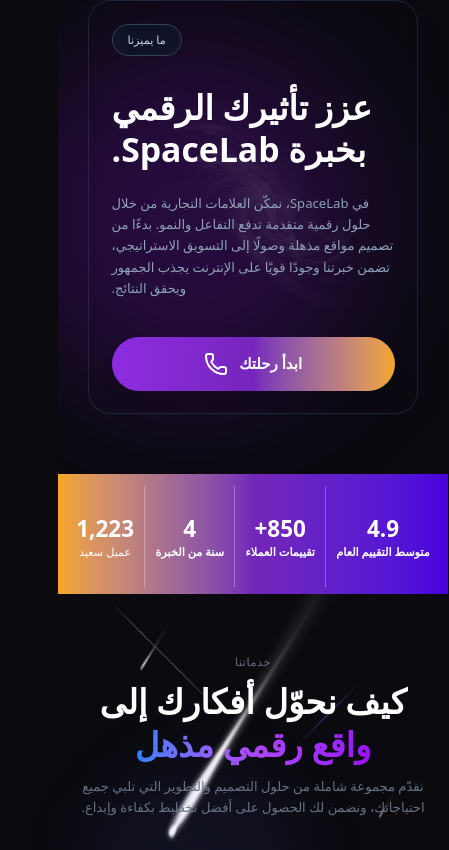
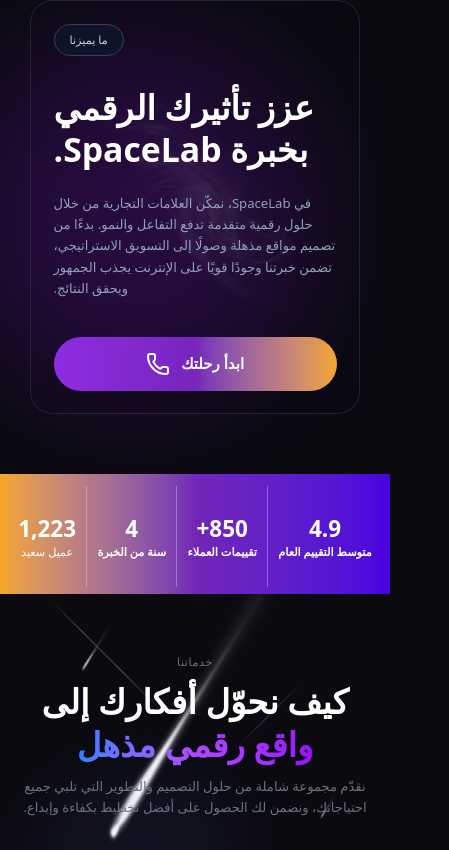
Before and after one commit to hamdymohamedak/SpaceLab, a React (Vite) app: page / in a window 390 px wide. Shown: the part 1992-2842 px from the top of the page, 449 px wide, since content can reach past the window. Built offline with nearby package versions, Linux system fonts and the light colour scheme.

Commit message:
fix(WhiteSpace)at small screens

```diff
--- a/src/App.jsx
+++ b/src/App.jsx
@@ -13,9 +13,8 @@
   return (
     <>
       <Header />
-      <section dir={language === "ar" ? "rtl" : "ltr"}>
         <Hero />
-      </section>
+
     </>
   );
 }
--- a/src/Components/Portfolio/Portfolio.jsx
+++ b/src/Components/Portfolio/Portfolio.jsx
@@ -1,152 +1,243 @@
-import React, { useEffect } from "react";
-import { ArrowRight } from "lucide-react";
-import { Swiper, SwiperSlide } from "swiper/react";
-import { Pagination } from "swiper/modules";
+import {
+    TrendingUp,
+    Search,
+    Users,
+    ShoppingCart,
+    PenTool,
+    Settings,
+} from 'lucide-react';
 
-import "swiper/css";
-import "swiper/css/pagination";
+import { Swiper, SwiperSlide } from 'swiper/react';
+import { Pagination } from 'swiper/modules';
+import 'swiper/css';
+import 'swiper/css/pagination';
 
-import MobileImage from "../../assets/Portfolio/MobileImage.jpg";
-import Draw from "../../assets/Portfolio/Draw.jpg";
-import Analysis from "../../assets/Portfolio/Analysis.jpg";
-import DesktopScreen from "../../assets/Portfolio/DeskTopScreen.jpg";
-import Light from "../../assets/Portfolio/Light.png";
-import { useTranslation } from "react-i18next";
+import starsBg from '../../assets/Services/Element.png';
+import BlueBlur from '../../assets/Services/Container.png';
+import SearchEngineCardBG from '../../assets/Services/Group 5.png';
+import MarketBg from "../../assets/Services/Market.png";
+import SocialMedia from "../../assets/Services/SocialMedia.png";
+import Ecommarce from "../../assets/Services/ECommerce.png";
+import DesginBg from "../../assets/Services/Desgin.png";
+import MangementBg from "../../assets/Services/Mangement.png";
 
-export default function Portfolio() {
-    const images = [MobileImage, Draw, Analysis, DesktopScreen];
+import { useTranslation } from 'react-i18next';
+import { useEffect } from 'react';
+
+export default function Services() {
     const { t, i18n } = useTranslation();
-
 
     useEffect(() => {
         document.documentElement.setAttribute('dir', i18n.language === 'ar' ? 'rtl' : 'ltr');
+        document.documentElement.setAttribute('lang', i18n.language);
     }, [i18n.language]);
 
+    const servicesData = [
+        {
+            title: t('cards.marketing.title'),
+            description: t('cards.marketing.description'),
+            icon: TrendingUp,
+            bgStyle: 'bg-gradient-to-br from-[#8B5CF6] to-[#A855F7]',
+            buttonText: t('cards.marketing.button'),
+            buttonLink: '#',
+            backgroundImage: MarketBg,
+            backgroundImageStyle: {
+                position: 'absolute',
+                inset: 0,
+                width: '100%',
+                height: '100%',
+                objectFit: 'cover',
+                opacity: 0.5,
+            },
+        },
+        {
+            title: t('cards.seo.title'),
+            description: t('cards.seo.description'),
+            icon: Search,
+            bgStyle: 'bg-gradient-to-br from-[#141116] to-[#4A5A7A]',
+            buttonText: t('cards.seo.button'),
+            buttonLink: '#',
+            backgroundImage: SearchEngineCardBG,
+            backgroundImageStyle: {
+                position: 'absolute',
+                right: i18n.language === 'ar' ? 'unset' : 0,
+                left: i18n.language === 'ar' ? 0 : 'unset',
+                bottom: 0,
+                width: '128px',
+                opacity: 0.5,
+            },
+        },
+        {
+            title: t('cards.socialMedia.title'),
+            description: t('cards.socialMedia.description'),
+            icon: Users,
+            bgStyle: 'bg-gradient-to-br from-[#141116] to-[#374151]',
+            buttonText: t('cards.socialMedia.button'),
+            buttonLink: '#',
+            backgroundImage: SocialMedia,
+            backgroundImageStyle: {
+                position: 'absolute',
+                inset: 0,
+                width: '100%',
+                height: '100%',
+                objectFit: 'cover',
+                opacity: 0.5,
+            },
+        },
+        {
+            title: t('cards.ecommerce.title'),
+            description: t('cards.ecommerce.description'),
+            icon: ShoppingCart,
+            bgStyle: 'bg-gradient-to-br from-[#6366F1] to-[#818CF8]',
+            buttonText: t('cards.ecommerce.button'),
+            buttonLink: '#',
+            backgroundImage: Ecommarce,
+            backgroundImageStyle: {
+                position: 'absolute',
+                left: i18n.language === 'ar' ? 'unset' : 0,
+                right: i18n.language === 'ar' ? 0 : 'unset',
+                top: 0,
+                width: '192px',
+                opacity: 0.5,
+            },
+        },
+        {
+            title: t('cards.graphicDesign.title'),
+            description: t('cards.graphicDesign.description'),
+            icon: PenTool,
+            bgStyle: 'bg-gradient-to-br from-[#8B5CF6] to-[#A855F7]',
+            buttonText: t('cards.graphicDesign.button'),
+            buttonLink: '#',
+            backgroundImage: DesginBg,
+            backgroundImageStyle: {
+                position: 'absolute',
+                right: i18n.language === 'ar' ? 'unset' : 0,
+                left: i18n.language === 'ar' ? 0 : 'unset',
+                bottom: 0,
+                width: '160px',
+                opacity: 0.5,
+            },
+        },
+        {
+            title: t('cards.managementSystems.title'),
+            description: t('cards.managementSystems.description'),
+            icon: Settings,
+            bgStyle: 'bg-gradient-to-br from-[#141116] to-[#4A5A7A]',
+            buttonText: t('cards.managementSystems.button'),
+            buttonLink: '#',
+            backgroundImage: MangementBg,
+            backgroundImageStyle: {
+                position: 'absolute',
+                inset: 0,
+                width: '100%',
+                height: '100%',
+                objectFit: 'cover',
+                opacity: 0.5,
+            },
+        },
+    ];
+
     return (
-        <section className="relative bg-[#0A0A0F] text-white py-16 px-4 overflow-hidden" dir={i18n.language === 'ar' ? 'rtl' : 'ltr'}>
-            <div className="relative max-w-6xl mx-auto">
-                <img
-                    style={{
-                        position: "absolute",
-                        right: "20%",
-                    }}
-                    src={Light}
-                    alt=""
-                />
+        <div className={`relative min-h-screen bg-[#0A0A0F] py-16 px-4 overflow-visible ${i18n.language === 'ar' ? 'text-right' : 'text-left'}`} dir={i18n.language === 'ar' ? 'rtl' : 'ltr'}>
+            <img
+                className="absolute left-[15%] top-0 pointer-events-none z-0"
+                src={starsBg}
+                alt="starsBg"
+            />
+            <img
+                className="absolute left-1/2 top-1/2 -translate-x-1/2 -translate-y-1/2 pointer-events-none z-0"
+                src={BlueBlur}
+                alt="BlueBlur"
+            />
+            <img
+                className="absolute right-[15%] top-[10%] pointer-events-none z-0"
+                src={BlueBlur}
+                alt="BlueBlur"
+            />
 
+            <div className={`relative max-w-6xl mx-auto ${i18n.language === 'ar' ? 'text-right' : 'text-left'}`}>
+                <div className="text-center mb-12">
+                    <p className="text-gray-500 text-xs uppercase tracking-wider mb-3">
+                        {t('sectionLabel')}
+                    </p>
+                    <h1 className="text-4xl md:text-5xl font-bold text-white mb-3 leading-tight">
+                        {t('sectionTitle').replace(
+                            t('sectionHighlight'),
+                            ''
+                        )}
+                        <br />
+                        <span className="bg-gradient-to-r from-blue-500 via-purple-500 to-purple-600 bg-clip-text text-transparent">
+                            {t('sectionHighlight')}
+                        </span>
+                    </h1>
+                    <p className="text-gray-500 text-sm max-w-3xl mx-auto leading-relaxed">
+                        {t('sectionDescription')}
+                    </p>
+                </div>
 
-                <div className="lg:hidden space-y-10">
-                    <div className="flex flex-col items-center justify-center min-h-[60vh] text-center space-y-6">
-
-                        <h3 className="text-xs font-semibold uppercase tracking-wide text-gray-200 border-b-2 border-yellow-400 pb-1">
-                            {t("ContactsectionTitle")}
-                        </h3>
-
-                        <h2 className="text-3xl sm:text-4xl font-bold leading-tight">
-                            {t("headingLine1")} <br />
-                            <span className="bg-gradient-to-r from-blue-500 via-purple-500 to-blue-400 bg-clip-text text-transparent">
-                                {t("headingLine2")}
-                            </span>
-                        </h2>
-
-                        <p className="text-gray-400 text-sm sm:text-base leading-relaxed max-w-md">
-                            {t("description")}
-                        </p>
-
-                        <button className="group flex items-center gap-3 px-6 py-3 rounded-full text-white font-semibold bg-gradient-to-r from-[#8E2DE2] via-[#8E2DE2]/80 to-[#F5A623] shadow-lg hover:shadow-xl hover:scale-105 transition-all duration-300">
-                            <span className="text-sm">{t("buttonText")}</span>
-                            <ArrowRight className="w-4 h-4 group-hover:translate-x-1 transition-transform" />
-                        </button>
-                    </div>
-
+                {/* Swiper للشاشات الصغيرة */}
+                <div className="block md:hidden">
                     <Swiper
                         modules={[Pagination]}
                         pagination={{ clickable: true }}
                         spaceBetween={16}
-                        slidesPerView={1}
-                        dir={i18n.language === 'ar' ? 'rtl' : 'ltr'}
+                        slidesPerView="auto"
+                        centeredSlides={true}
+                        direction={i18n.language === 'ar' ? 'rtl' : 'ltr'}
                         key={i18n.language}
-                        className="rounded-3xl overflow-hidden shadow-2xl"
+                        className="overflow-visible"
                     >
-                        {images.map((img, i) => (
-                            <SwiperSlide key={i}>
-                                <div
-                                    className="w-full aspect-[4/3] rounded-3xl overflow-hidden shadow-2xl"
-                                    style={{
-                                        backgroundImage: `url(${img})`,
-                                        backgroundSize: "cover",
-                                        backgroundPosition: "center",
-                                        backgroundRepeat: "no-repeat",
-                                    }}
-                                />
+                        {servicesData.map((service, index) => (
+                            <SwiperSlide key={index} style={{ width: '80%' }}>
+                                <ServiceCard {...service} />
                             </SwiperSlide>
                         ))}
                     </Swiper>
                 </div>
 
-
-                <div className="hidden lg:grid grid-cols-2 gap-12 items-center">
-                    <div className="grid grid-cols-2 gap-4">
-                        {[MobileImage, Draw].map((img, i) => (
-                            <div
-                                key={i}
-                                className="rounded-3xl overflow-hidden shadow-2xl aspect-[4/5]"
-                            >
-                                <div
-                                    style={{
-                                        backgroundImage: `url(${img})`,
-                                        backgroundSize: "cover",
-                                        backgroundPosition: "center",
-                                        backgroundRepeat: "no-repeat",
-                                    }}
-                                    className="w-full h-full bg-gradient-to-br from-gray-800 to-gray-900"
-                                />
-                            </div>
-                        ))}
-                    </div>
-
-                    <div className="flex flex-col justify-center space-y-6 lg:pl-8">
-                        <div className="p-8 space-y-6">
-                            <h3 className="text-sm font-semibold uppercase tracking-wide text-gray-200 border-b-2 border-yellow-400 inline-block pb-1">
-                                {t("ContactsectionTitle")}
-                            </h3>
-
-                            <h2 className="text-4xl xl:text-5xl font-bold leading-tight">
-                                {t("headingLine1")} <br />
-                                <span className="bg-gradient-to-r from-blue-500 via-purple-500 to-blue-400 bg-clip-text text-transparent">
-                                    {t("headingLine2")}
-                                </span>
-                            </h2>
-
-                            <p className="text-gray-400 text-base leading-relaxed">
-                                {t("description")}
-                            </p>
-
-                            <button className="group flex items-center gap-3 px-6 py-3 rounded-full text-white font-semibold bg-gradient-to-r from-[#8E2DE2] via-[#8E2DE2]/80 to-[#F5A623] shadow-lg hover:shadow-xl hover:scale-105 transition-all duration-300">
-                                <span className="text-sm">{t("buttonText")}</span>
-                                <ArrowRight className="w-4 h-4 group-hover:translate-x-1 transition-transform" />
-                            </button>
-                        </div>
-                    </div>
-
-                    {[Analysis, DesktopScreen].map((img, i) => (
-                        <div
-                            key={i}
-                            className="rounded-3xl overflow-hidden shadow-2xl aspect-[4/3]"
-                        >
-                            <div
-                                style={{
-                                    backgroundImage: `url(${img})`,
-                                    backgroundSize: "cover",
-                                    backgroundPosition: "center",
-                                    backgroundRepeat: "no-repeat",
-                                }}
-                                className="w-full h-full bg-gradient-to-br from-gray-800 to-gray-900"
-                            />
-                        </div>
+                {/* Grid للشاشات الكبيرة */}
+                <div className="hidden md:grid grid-cols-2 gap-6">
+                    {servicesData.map((service, index) => (
+                        <ServiceCard key={index} {...service} />
                     ))}
                 </div>
             </div>
-        </section>
+        </div>
     );
 }
+
+function ServiceCard({
+    title,
+    description,
+    bgStyle,
+    buttonText,
+    buttonLink,
+    backgroundImage,
+    backgroundImageStyle,
+}) {
+    const { i18n } = useTranslation();
+
+    return (
+        <div
+            className={`relative rounded-2xl p-6 group hover:scale-[1.02] transition-transform duration-300 ${bgStyle} ${i18n.language === 'ar' ? 'text-right' : 'text-left'}`}
+        >
+            {backgroundImage && (
+                <img
+                    src={backgroundImage}
+                    alt=""
+                    style={backgroundImageStyle}
+                />
+            )}
+            <div className="relative z-10 flex flex-col h-full">
+                <h3 className="text-white text-lg font-bold mb-3 leading-tight">{title}</h3>
+                <p className="text-white/80 text-sm mb-5 leading-relaxed flex-grow">{description}</p>
+                <a
+                    href={buttonLink}
+                    className={`text-white text-sm font-semibold flex items-center gap-2 hover:gap-3 transition-all mt-auto ${i18n.language === 'ar' ? 'flex-row-reverse' : ''}`}
+                >
+                    {buttonText} <span>{i18n.language === 'ar' ? '←' : '→'}</span>
+                </a>
+            </div>
+        </div>
+    );
+}
--- a/src/index.css
+++ b/src/index.css
@@ -6,6 +6,14 @@
 
 html {
     font-size: 16px;
+}
+body[dir="rtl"] {
+  direction: rtl;
+}
+html, body {
+  margin: 0;
+  padding: 0;
+  overflow-x: hidden;
 }
 
 @media (max-width: 320px) {
```
Also changed, not shown: src/Components/Services/Services.jsx (+14 -3 lines).
